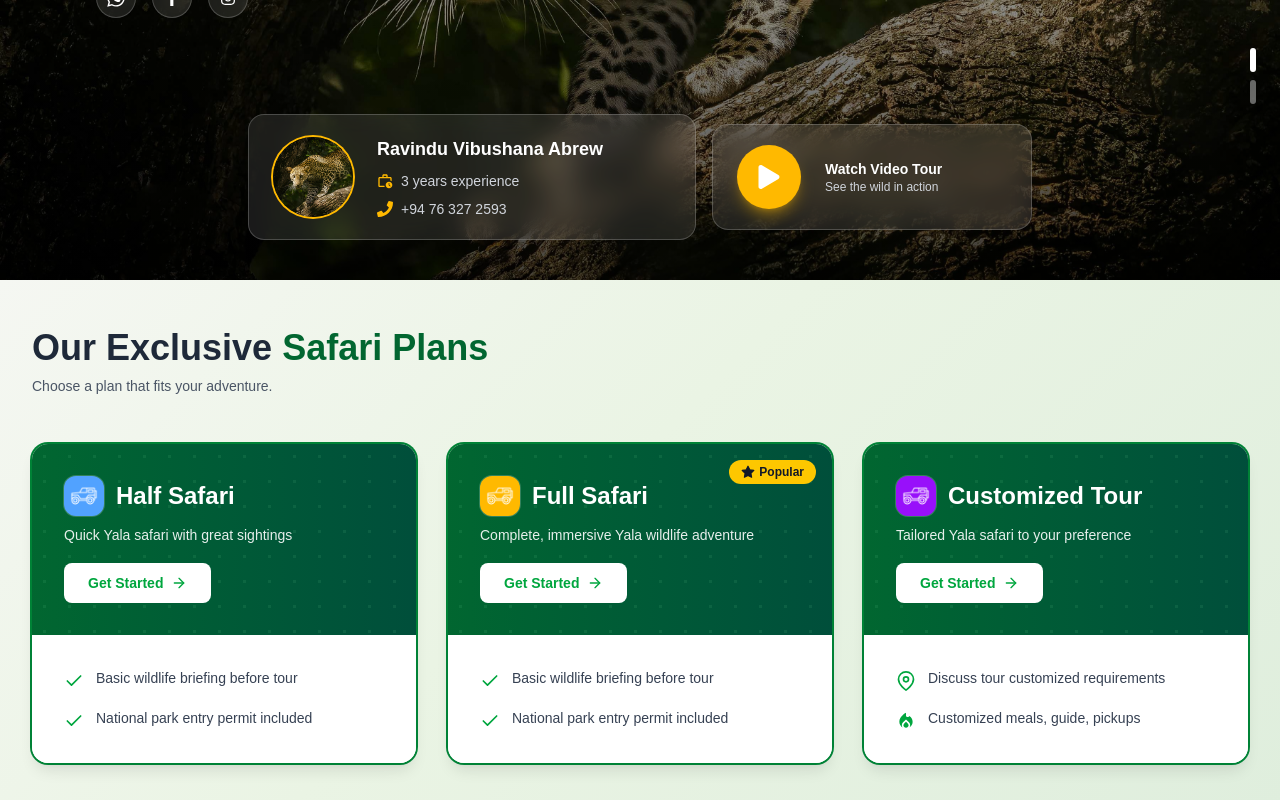
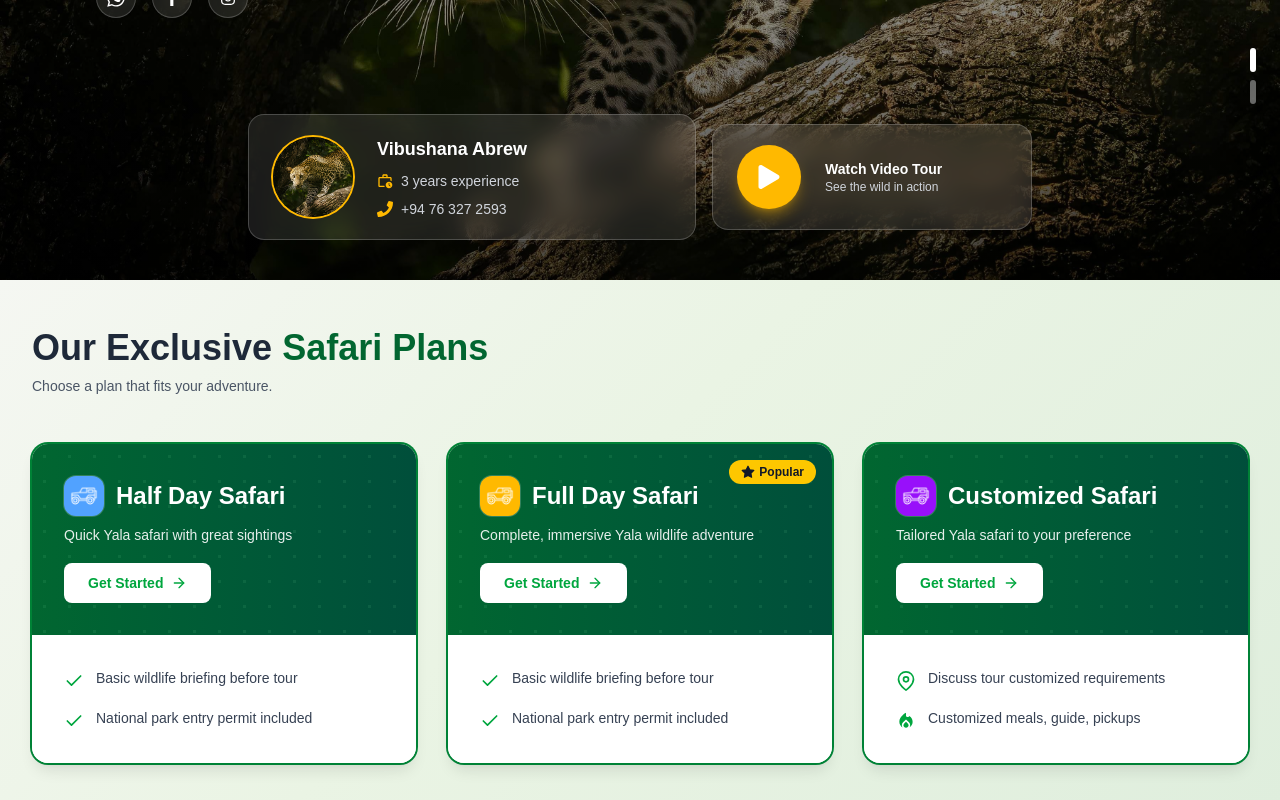
Before and after one commit to vibutoursandsafari/zafari-yala, a Next.js app: page / in a window 1280 px wide. Shown: the part 520-1320 px from the top of the page. Built offline with nearby package versions, Linux system fonts and the light colour scheme; no server answers; the database is empty.

Commit message:
Update packages

```diff
--- a/src/components/home/Hero.tsx
+++ b/src/components/home/Hero.tsx
@@ -152,7 +152,7 @@ export default function Hero() {
           </div>
           {/* Guide details */}
           <div className="flex flex-col gap-2">
-            <p className="font-bold text-white text-lg">Ravindu Vibushana Abrew</p>
+            <p className="font-bold text-white text-lg">Vibushana Abrew</p>
               <div className="flex items-center gap-2 text-gray-300 text-sm">
               <MdOutlineWorkHistory className="w-4 h-4 text-amber-400" />
               <span>3 years experience</span>
--- a/src/components/home/Packages.tsx
+++ b/src/components/home/Packages.tsx
@@ -105,7 +105,7 @@ const PackageCard: React.FC<PackageProps> = ({ name, description, features, isPo
 export default function Packages() {
   const packages: PackageProps[] = [
     {
-      name: 'Half Safari',
+      name: 'Half Day Safari',
       description: 'Quick Yala safari with great sightings',
       accent: 'bg-blue-400 ring-1 ring-white/20',
       features: [
@@ -116,7 +116,7 @@ export default function Packages() {
       ],
     },
     {
-      name: 'Full Safari',
+      name: 'Full Day Safari',
       description: 'Complete, immersive Yala wildlife adventure',
       isPopular: true,
       accent: 'bg-amber-400 ring-1 ring-white/20',
@@ -126,7 +126,7 @@ export default function Packages() {
       ],
     },
     {
-      name: 'Customized Tour',
+      name: 'Customized Safari',
       description: 'Tailored Yala safari to your preference',
       accent: 'bg-purple-600 ring-1 ring-white/20',
       features: [
--- a/src/components/layout/Footer.tsx
+++ b/src/components/layout/Footer.tsx
@@ -101,13 +101,13 @@ export default function Footer() {
             <h4 className="text-sm font-semibold text-emerald-100 mb-3">Packages</h4>
             <ul className="space-y-2 text-sm text-emerald-200">
               <li>
-                <a href="#packages" onClick={(e) => handleScroll(e, 'packages')} className="hover:text-white">Half Safari</a>
+                <a href="#packages" onClick={(e) => handleScroll(e, 'packages')} className="hover:text-white">Half Day Safari</a>
               </li>
               <li>
-                <a href="#packages" onClick={(e) => handleScroll(e, 'packages')} className="hover:text-white">Full Safari</a>
+                <a href="#packages" onClick={(e) => handleScroll(e, 'packages')} className="hover:text-white">Full Day Safari</a>
               </li>
               <li>
-                <a href="#packages" onClick={(e) => handleScroll(e, 'packages')} className="hover:text-white">Customized Tour</a>
+                <a href="#packages" onClick={(e) => handleScroll(e, 'packages')} className="hover:text-white">Customized Safari</a>
               </li>
             </ul>
           </div>
```
